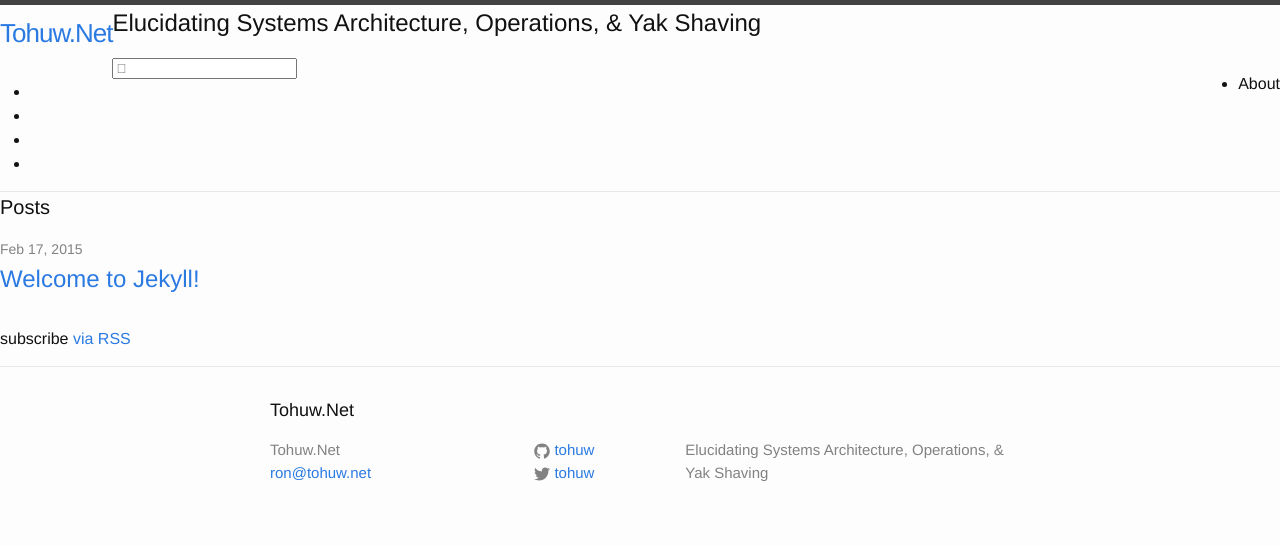
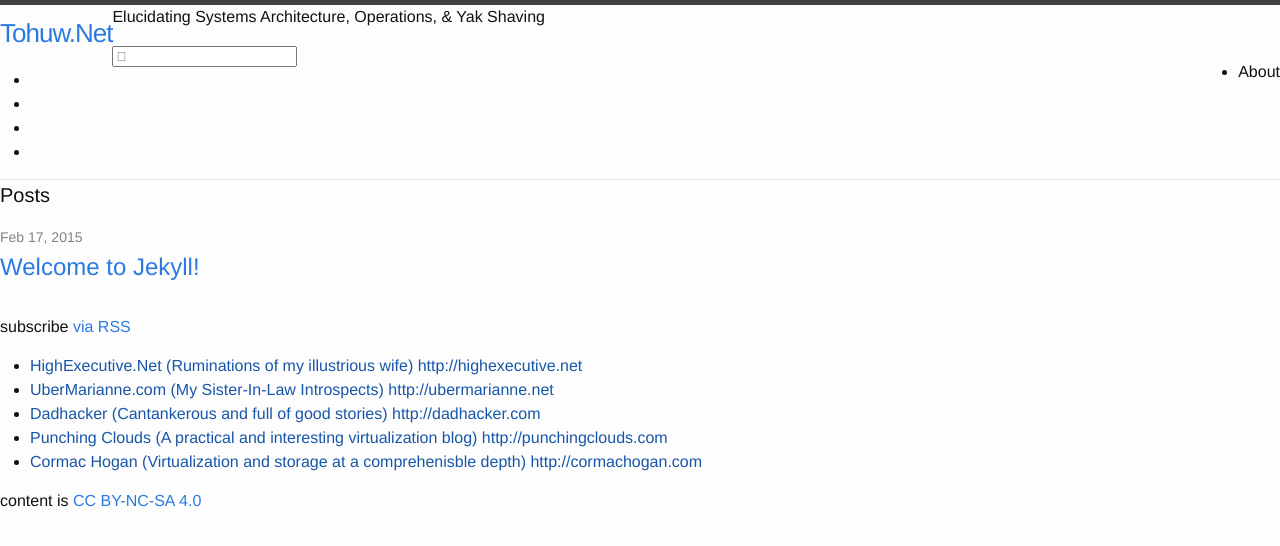
Before and after one commit to tohuw/tohuwnet-sources-old, a Jekyll site: the page built from index.html, in a window 1280 px wide. Shown: the top 546 px of the page. Built offline with Jekyll 4.4.1, drawn with Linux system fonts in a browser that asks for light colours; nearby versions of some CDN libraries.

Commit message:
Corrections to config & feed, new includes

```diff
--- a/_config.yml
+++ b/_config.yml
@@ -11,12 +11,19 @@ github_username:  tohuw
 # Custom settings
 language: en
 author: Ron Scott-Adams
-subtitle: 'Elucidating Systems Architecture, Operations, & Yak Shaving'
+subtitle: "Elucidating Systems Architecture, Operations, & Yak Shaving"
 tipue_search: true
 search_url: search
-searchbox_text: 'Search... (type & press enter)'
+searchbox_text: "Search... (type & press enter)"
 linkedin_username: tohuw
-feed.title: '<span class="fa-rss"></span>'
+links: [["HighExecutive.Net (Ruminations of my illustrious wife)", "http://highexecutive.net"], ["UberMarianne.com (My Sister-In-Law Introspects)", "http://ubermarianne.net"], ["Dadhacker (Cantankerous and full of good stories)", "http://dadhacker.com"], ["Punching Clouds (A practical and interesting virtualization blog)", "http://punchingclouds.com"], ["Cormac Hogan (Virtualization and storage at a comprehenisble depth)", "http://cormachogan.com"]]
+license_display: true
+license_title: "CC BY-NC-SA 4.0"
+license_url: https://tohuw.net/rights/
+# google_analytics:
+# gosquared_sitename:
+# piwik_url: https://tohuw.net/stats
+# piwik_siteid: 1
 
 # Where things are
 source:      .
--- a/_includes/footer.html
+++ b/_includes/footer.html
@@ -1,55 +1,9 @@
-<footer class="site-footer">
-
-  <div class="wrapper">
-
-    <h2 class="footer-heading">{{ site.title }}</h2>
-
-    <div class="footer-col-wrapper">
-      <div class="footer-col  footer-col-1">
-        <ul class="contact-list">
-          <li>{{ site.title }}</li>
-          <li><a href="mailto:{{ site.email }}">{{ site.email }}</a></li>
-        </ul>
-      </div>
-
-      <div class="footer-col  footer-col-2">
-        <ul class="social-media-list">
-          {% if site.github_username %}
-          <li>
-            <a href="https://github.com/{{ site.github_username }}">
-              <span class="icon  icon--github">
-                <svg viewBox="0 0 16 16">
-                  <path fill="#828282" d="M7.999,0.431c-4.285,0-7.76,3.474-7.76,7.761 c0,3.428,2.223,6.337,5.307,7.363c0.388,0.071,0.53-0.168,0.53-0.374c0-0.184-0.007-0.672-0.01-1.32 c-2.159,0.469-2.614-1.04-2.614-1.04c-0.353-0.896-0.862-1.135-0.862-1.135c-0.705-0.481,0.053-0.472,0.053-0.472 c0.779,0.055,1.189,0.8,1.189,0.8c0.692,1.186,1.816,0.843,2.258,0.645c0.071-0.502,0.271-0.843,0.493-1.037 C4.86,11.425,3.049,10.76,3.049,7.786c0-0.847,0.302-1.54,0.799-2.082C3.768,5.507,3.501,4.718,3.924,3.65 c0,0,0.652-0.209,2.134,0.796C6.677,4.273,7.34,4.187,8,4.184c0.659,0.003,1.323,0.089,1.943,0.261 c1.482-1.004,2.132-0.796,2.132-0.796c0.423,1.068,0.157,1.857,0.077,2.054c0.497,0.542,0.798,1.235,0.798,2.082 c0,2.981-1.814,3.637-3.543,3.829c0.279,0.24,0.527,0.713,0.527,1.437c0,1.037-0.01,1.874-0.01,2.129 c0,0.208,0.14,0.449,0.534,0.373c3.081-1.028,5.302-3.935,5.302-7.362C15.76,3.906,12.285,0.431,7.999,0.431z"/>
-                </svg>
-              </span>
-
-              <span class="username">{{ site.github_username }}</span>
-            </a>
-          </li>
-          {% endif %}
-
-          {% if site.twitter_username %}
-          <li>
-            <a href="https://twitter.com/{{ site.twitter_username }}">
-              <span class="icon  icon--twitter">
-                <svg viewBox="0 0 16 16">
-                  <path fill="#828282" d="M15.969,3.058c-0.586,0.26-1.217,0.436-1.878,0.515c0.675-0.405,1.194-1.045,1.438-1.809
-                  c-0.632,0.375-1.332,0.647-2.076,0.793c-0.596-0.636-1.446-1.033-2.387-1.033c-1.806,0-3.27,1.464-3.27,3.27 c0,0.256,0.029,0.506,0.085,0.745C5.163,5.404,2.753,4.102,1.14,2.124C0.859,2.607,0.698,3.168,0.698,3.767 c0,1.134,0.577,2.135,1.455,2.722C1.616,6.472,1.112,6.325,0.671,6.08c0,0.014,0,0.027,0,0.041c0,1.584,1.127,2.906,2.623,3.206 C3.02,9.402,2.731,9.442,2.433,9.442c-0.211,0-0.416-0.021-0.615-0.059c0.416,1.299,1.624,2.245,3.055,2.271 c-1.119,0.877-2.529,1.4-4.061,1.4c-0.264,0-0.524-0.015-0.78-0.046c1.447,0.928,3.166,1.469,5.013,1.469 c6.015,0,9.304-4.983,9.304-9.304c0-0.142-0.003-0.283-0.009-0.423C14.976,4.29,15.531,3.714,15.969,3.058z"/>
-                </svg>
-              </span>
-
-              <span class="username">{{ site.twitter_username }}</span>
-            </a>
-          </li>
-          {% endif %}
-        </ul>
-      </div>
-
-      <div class="footer-col  footer-col-3">
-        <p class="text">{{ site.description }}</p>
-      </div>
-    </div>
-
-  </div>
-
+<footer class="bottom">
+  {% include postslist.html %}
+  {% include links.html %}
+  {% if site.license_display %}
+    <p class="license">
+      content is <a href="{{ site.license_url }}">{{ site.license_title }}</a>
+    </p>
+  {% endif %}
 </footer>
--- /dev/null
+++ b/_includes/googleanalytics.html
@@ -0,0 +1,10 @@
+{% if site.google_analytics %}
+    <script>
+        (function(b,o,i,l,e,r){b.GoogleAnalyticsObject=l;b[l]||(b[l]=
+        function(){(b[l].q=b[l].q||[]).push(arguments)});b[l].l=+new Date;
+        e=o.createElement(i);r=o.getElementsByTagName(i)[0];
+        e.src='//www.google-analytics.com/analytics.js';
+        r.parentNode.insertBefore(e,r)}(window,document,'script','ga'));
+        ga('create','{{ site.google_analytics }}','auto');ga('send','pageview');
+    </script>
+{% endif %}
--- /dev/null
+++ b/_includes/gosquared.html
@@ -0,0 +1,14 @@
+{% if site.gosquared_sitename %}
+  <script type="text/javascript">
+      var GoSquared={};
+      GoSquared.acct = "{{ site.gosquared_sitename }}";
+      (function(w){
+          function gs(){
+              w._gstc_lt=+(new Date); var d=document;
+              var g = d.createElement("script"); g.type = "text/javascript"; g.async = true; g.src = "//d1l6p2sc9645hc.cloudfront.net/tracker.js";
+              var s = d.getElementsByTagName("script")[0]; s.parentNode.insertBefore(g, s);
+          }
+          w.addEventListener?w.addEventListener("load",gs,false):w.attachEvent("onload",gs);
+      })(window);
+  </script>
+{% endif %}
--- a/_includes/head.html
+++ b/_includes/head.html
@@ -20,4 +20,6 @@
   <link rel="apple-touch-icon" href="apple-touch-icon.png">
 
   <script src="/js/vendor/modernizr-2.8.3.min.js"></script>
+  <script src="https://ajax.googleapis.com/ajax/libs/jquery/1.11.2/jquery.min.js"></script>
+  <script>window.jQuery || document.write('<script src="/js/vendor/jquery-1.11.2.min.js"><\/script>')</script>
 </head>
--- a/_includes/header.html
+++ b/_includes/header.html
@@ -1,6 +1,6 @@
 <header class="site-header">
   <h1 class="site-title"><a href="{{ site.baseurl }}/">{{ site.title }}</a></h1>
-  <h2 class="site-subtitle">{{ site.subtitle }}</h2>
+  <p class="site-subtitle">{{ site.subtitle }}</p>
   {% include menu.html %}
   {% include searchbox.html %}
   {% include social.html %}
--- /dev/null
+++ b/_includes/links.html
@@ -0,0 +1,12 @@
+{% if site.links %}
+  <div class="links">
+    {% if site.links_title %}
+    <h1>{{ site.links_title }}</h1>
+    {% endif %}
+    <ul>
+      {% for link in site.links %}
+        <li><a href="{{ link[2] }}" target="_blank">{{ link[0] }} {{ link[1] }}</a>
+      {% endfor %}
+    </ul>
+  </div>
+{% endif %}
--- /dev/null
+++ b/_includes/piwik.html
@@ -0,0 +1,15 @@
+{% if site.piwik_siteid and site.piwik_url %}
+    <script type="text/javascript">
+        var _paq = _paq || [];
+        _paq.push(['trackPageView']);
+        _paq.push(['enableLinkTracking']);
+        (function() {
+            var u="{{ site.piwik_url }}";
+            _paq.push(['setTrackerUrl', u+'piwik.php']);
+            _paq.push(['setSiteId', {{ site.piwik_siteid }}]);
+            var d=document, g=d.createElement('script'), s=d.getElementsByTagName('script')[0];
+            g.type='text/javascript'; g.async=true; g.defer=true; g.src=u+'piwik.js'; s.parentNode.insertBefore(g,s);
+        })();
+    </script>
+    <noscript><p><img src="{{ site.piwik_url }}/piwik.php?idsite={{ site.piwik_siteid }}" style="border:0;" alt="" /></p></noscript>
+{% endif %}
--- /dev/null
+++ b/_includes/postslist.html
@@ -0,0 +1,13 @@
+{% if site.articles_display_recent %}
+  <aside class="recent-articles">
+    {% if site.articles_recent_title %}
+      <h1>{{ site.articles_recent_title }}</h1>
+    {% endif %}
+    <ol>
+      {% for post in site.posts %}
+        <li><h2><a class="post-link" href="{{ post.url | prepend: site.baseurl }}">{{ post.title }}</a></h2>
+          <span class="post-meta">{{ post.date | date: "%b %-d, %Y" }}</span>
+      {% endfor %}
+    </ol>
+  </aside>
+{% endif %}
--- a/_includes/social.html
+++ b/_includes/social.html
@@ -1,4 +1,4 @@
-<aside class="social">
+<div class="social">
   {% if site.social_title %}
     <h1>{{ site.social_title }}</h1>
   {% endif %}
@@ -14,4 +14,4 @@
       <li><a class="social-link" href="https://github.com/{{ site.github_username }}"><span class="fa-linkedin"></span></a>
     {% endif %}
   </ul>
-</aside>
+</div>
--- a/_layouts/default.html
+++ b/_layouts/default.html
@@ -11,10 +11,17 @@
       <p class="browserupgrade">You are using an <strong>outdated</strong> browser. Please <a href="http://browsehappy.com/">upgrade your browser</a> to improve your experience.</p>
     <![endif]-->
 
-    {{ content }}
+    <main>
+      {{ content }}
+    </main>
 
     {% include footer.html %}
 
+    <script src="/js/plugins.js"></script>
+    <script src="/js/main.js"></script>
+    {% include googleanalytics.html %}
+    {% include piwik.html %}
+    {% include gosquared.html %}
+
   </body>
-
 </html>
```
Also changed, not shown: feed.xml (+39 -27 lines).
